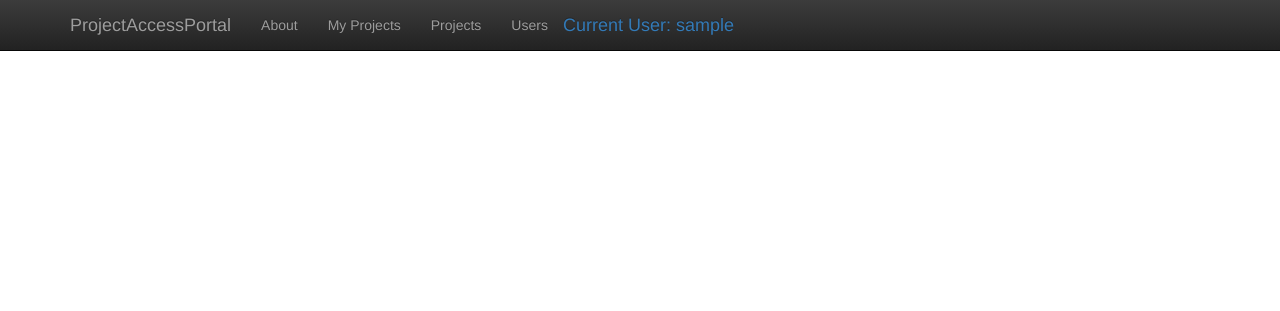
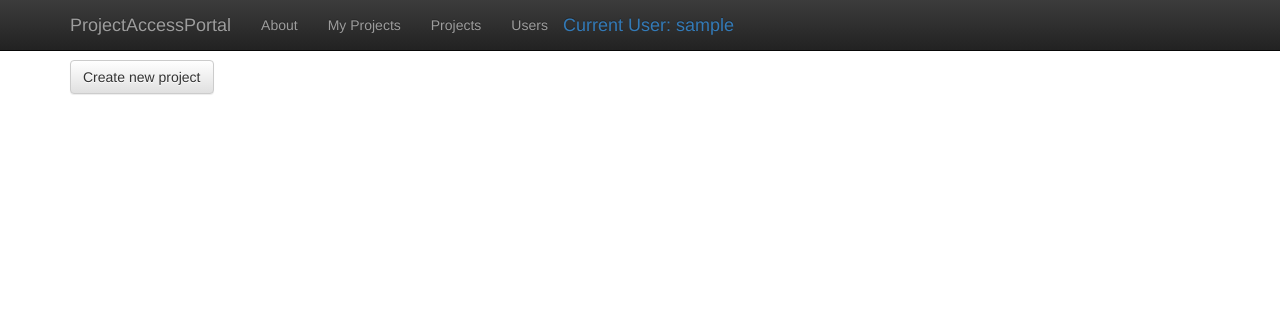
Before and after one commit to Slub77/ProjectAccessPortal, a Django app: page /projectaccess/projects/ in a window 1280 px wide. Shown: the top 311 px of the page. Run offline with Django 3.2, Linux system fonts and the light colour scheme; the visitor is signed in with stand-in values (Sample User, id 1); data that the repository does not hold is empty; some libraries are stand-ins or nearby versions.

Commit message:
Added 'Create new project' button to project pages

```diff
--- a/projectaccess/templates/projects.html
+++ b/projectaccess/templates/projects.html
@@ -61,5 +61,7 @@
 
     {% endfor %}
 
+    <a href="{% url 'projectaccess:create_new_project' %}" class="btn btn-default">Create new project</a>
+
 </div>
 {% endblock %}
```
